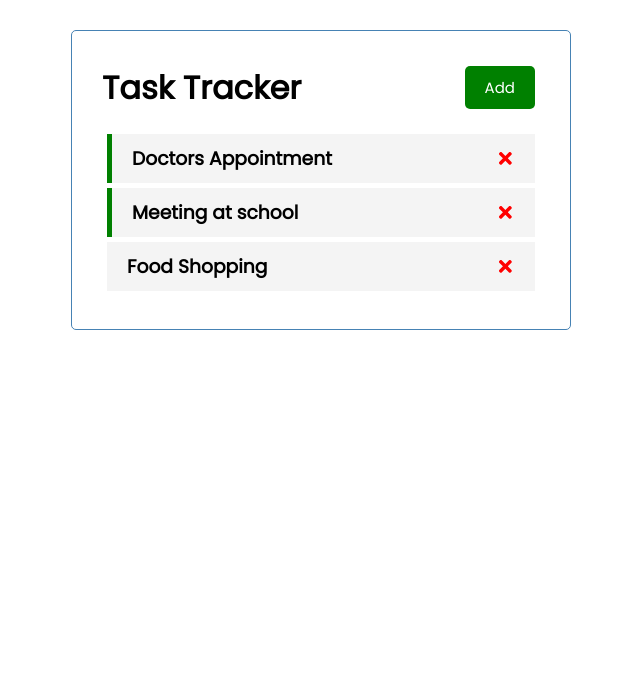
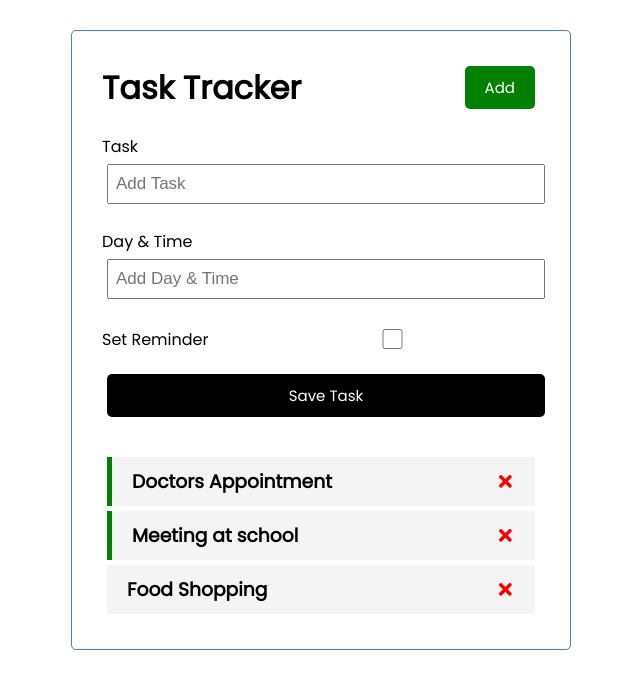
Before and after one commit to isnakolah/task-tracker, a React (Create React App) app: page / in a window 1280 px wide. Shown: the top 688 px of the page, without its empty margins (319-959 px from the left). Built offline with nearby package versions, Linux system fonts and the light colour scheme.

Commit message:
Add the AddTask component to the root App

```diff
--- a/src/App.js
+++ b/src/App.js
@@ -2,6 +2,7 @@ import { useState } from 'react';
 
 import Header from './components/Header';
 import TasksList from './components/TasksList';
+import AddTask from './components/AddTask';
 
 function App() {
   const [tasks, setTasks] = useState([
@@ -42,6 +43,7 @@ function App() {
   return (
     <div className='container'>
       <Header />
+      <AddTask />
       {tasks.length > 0 ? (
         <TasksList
           tasks={tasks}
```
